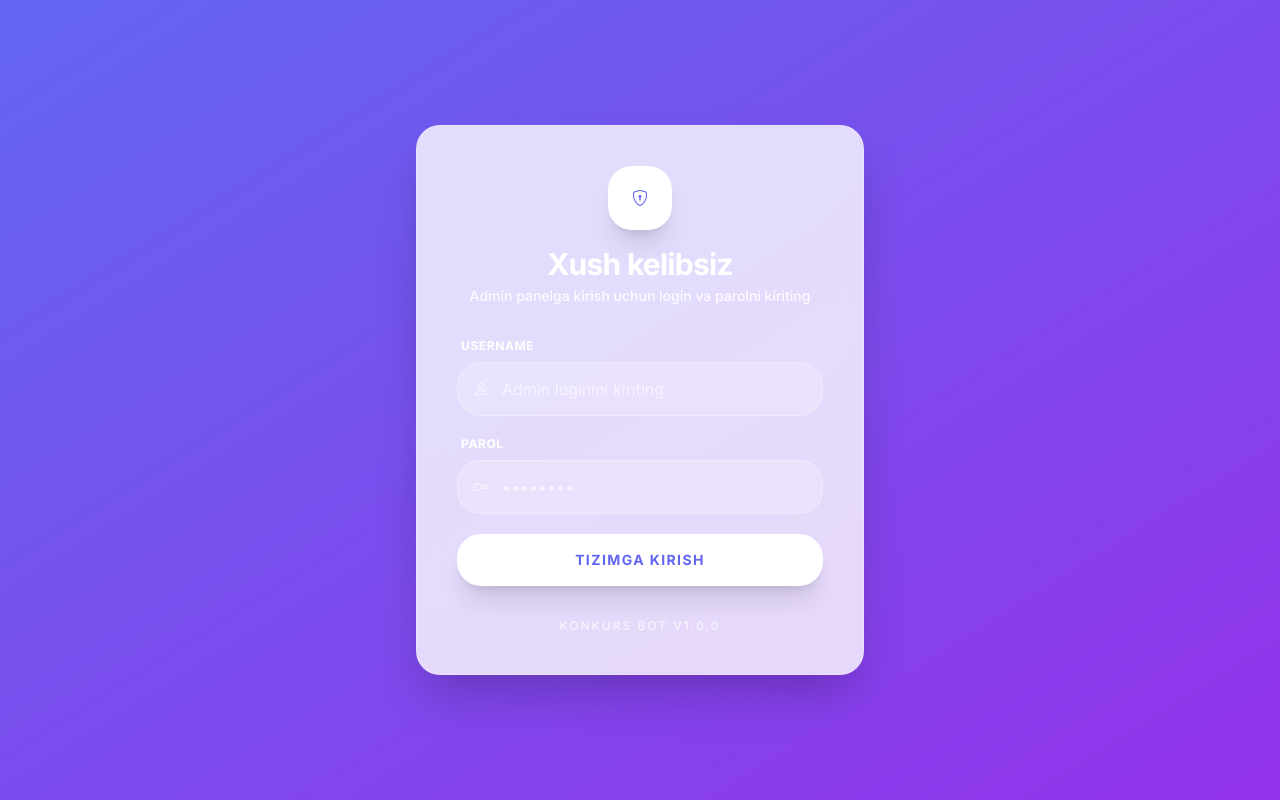
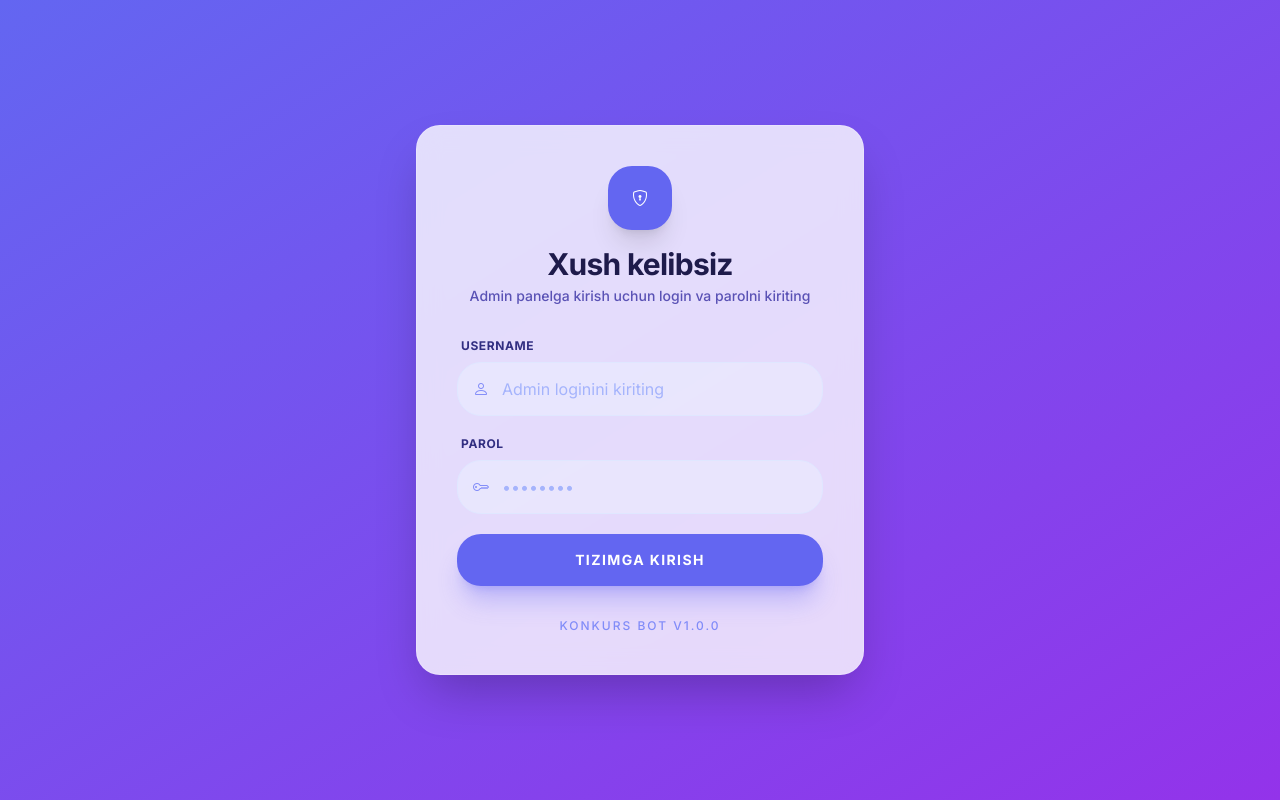
Before and after one commit to JahongirObloqulov/konkurs-bot, a FastAPI app: page /login in a window 1280 px wide. Run offline with FastAPI, Linux system fonts and the light colour scheme; parts of the project's set-up code (start-up, migrations or seed data) failed here and were passed over; some libraries are stand-ins or nearby versions.

Commit message:
style: Change login page text color for better contrast

```diff
--- a/web/templates/pages/login.html
+++ b/web/templates/pages/login.html
@@ -6,15 +6,15 @@
 <div class="w-full max-w-md">
     <div class="glass-card p-10 rounded-3xl shadow-2xl border border-white/20">
         <div class="flex flex-col items-center mb-8">
-            <div class="w-16 h-16 bg-white rounded-2xl shadow-xl flex items-center justify-center text-primary mb-4">
+            <div class="w-16 h-16 bg-primary rounded-2xl shadow-xl flex items-center justify-center text-white mb-4">
                 <i class="bi bi-shield-lock fs-1"></i>
             </div>
-            <h1 class="text-3xl font-black text-white tracking-tight">Xush kelibsiz</h1>
-            <p class="text-white/90 text-sm font-medium mt-1">Admin panelga kirish uchun login va parolni kiriting</p>
+            <h1 class="text-3xl font-black text-indigo-950 tracking-tight">Xush kelibsiz</h1>
+            <p class="text-indigo-800/80 text-sm font-medium mt-1">Admin panelga kirish uchun login va parolni kiriting</p>
         </div>
 
         {% if error %}
-        <div class="mb-6 p-4 bg-rose-500/20 border border-rose-500/30 rounded-2xl flex items-center gap-3 text-rose-100 text-sm">
+        <div class="mb-6 p-4 bg-rose-500/10 border border-rose-500/20 rounded-2xl flex items-center gap-3 text-rose-700 text-sm">
             <i class="bi bi-exclamation-circle fs-5"></i>
             <span class="font-semibold">{{ error }}</span>
         </div>
@@ -22,37 +22,37 @@
 
         <form method="post" action="/login" class="space-y-5">
             <div>
-                <label class="block text-xs font-bold text-white uppercase tracking-wider mb-2 ml-1">Username</label>
+                <label class="block text-xs font-bold text-indigo-900 uppercase tracking-wider mb-2 ml-1">Username</label>
                 <div class="relative">
-                    <span class="absolute inset-y-0 left-0 pl-4 flex items-center text-white/70">
+                    <span class="absolute inset-y-0 left-0 pl-4 flex items-center text-indigo-400">
                         <i class="bi bi-person"></i>
                     </span>
                     <input type="text" name="username" required
-                        class="block w-full pl-11 pr-4 py-3.5 bg-white/20 border border-white/30 rounded-2xl focus:ring-4 focus:ring-white/20 focus:border-white outline-none text-white placeholder-white/60 transition-all"
+                        class="block w-full pl-11 pr-4 py-3.5 bg-indigo-50/50 border border-indigo-100 rounded-2xl focus:ring-4 focus:ring-primary/20 focus:border-primary outline-none text-indigo-950 placeholder-indigo-300 transition-all"
                         placeholder="Admin loginini kiriting">
                 </div>
             </div>
 
             <div>
-                <label class="block text-xs font-bold text-white uppercase tracking-wider mb-2 ml-1">Parol</label>
+                <label class="block text-xs font-bold text-indigo-900 uppercase tracking-wider mb-2 ml-1">Parol</label>
                 <div class="relative">
-                    <span class="absolute inset-y-0 left-0 pl-4 flex items-center text-white/70">
+                    <span class="absolute inset-y-0 left-0 pl-4 flex items-center text-indigo-400">
                         <i class="bi bi-key"></i>
                     </span>
                     <input type="password" name="password" required
-                        class="block w-full pl-11 pr-4 py-3.5 bg-white/20 border border-white/30 rounded-2xl focus:ring-4 focus:ring-white/20 focus:border-white outline-none text-white placeholder-white/60 transition-all"
+                        class="block w-full pl-11 pr-4 py-3.5 bg-indigo-50/50 border border-indigo-100 rounded-2xl focus:ring-4 focus:ring-primary/20 focus:border-primary outline-none text-indigo-950 placeholder-indigo-300 transition-all"
                         placeholder="••••••••">
                 </div>
             </div>
 
             <button type="submit"
-                class="w-full py-4 bg-white text-primary rounded-2xl font-black text-sm uppercase tracking-widest shadow-xl shadow-black/10 hover:bg-indigo-50 hover:scale-[1.02] active:scale-[0.98] transition-all">
+                class="w-full py-4 bg-primary text-white rounded-2xl font-black text-sm uppercase tracking-widest shadow-xl shadow-primary/30 hover:bg-secondary hover:scale-[1.02] active:scale-[0.98] transition-all">
                 Tizimga Kirish
             </button>
         </form>
 
         <div class="mt-8 text-center">
-            <p class="text-white/70 text-xs font-medium uppercase tracking-[2px]">Konkurs Bot v1.0.0</p>
+            <p class="text-indigo-400 text-xs font-medium uppercase tracking-[2px]">Konkurs Bot v1.0.0</p>
         </div>
     </div>
 </div>
```
